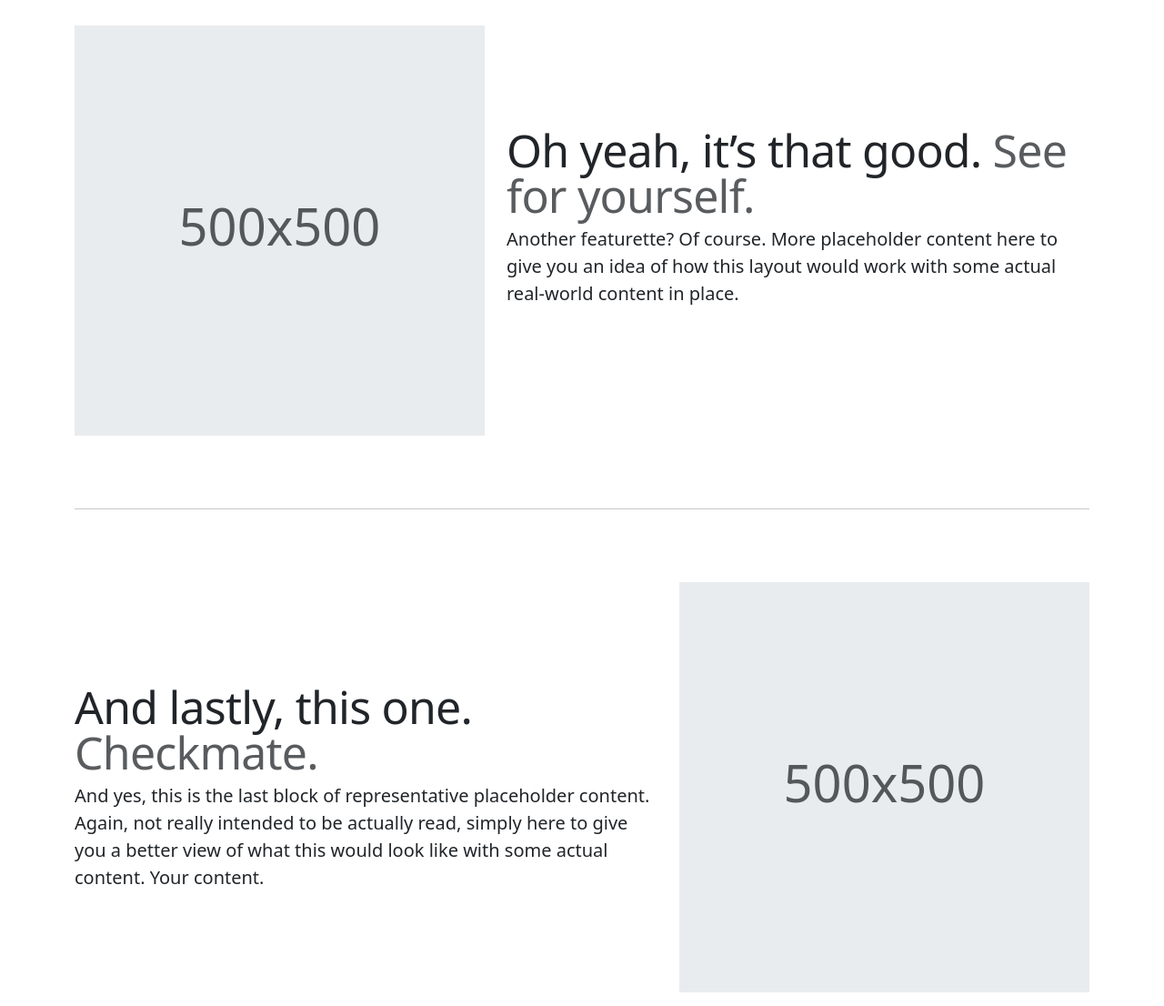
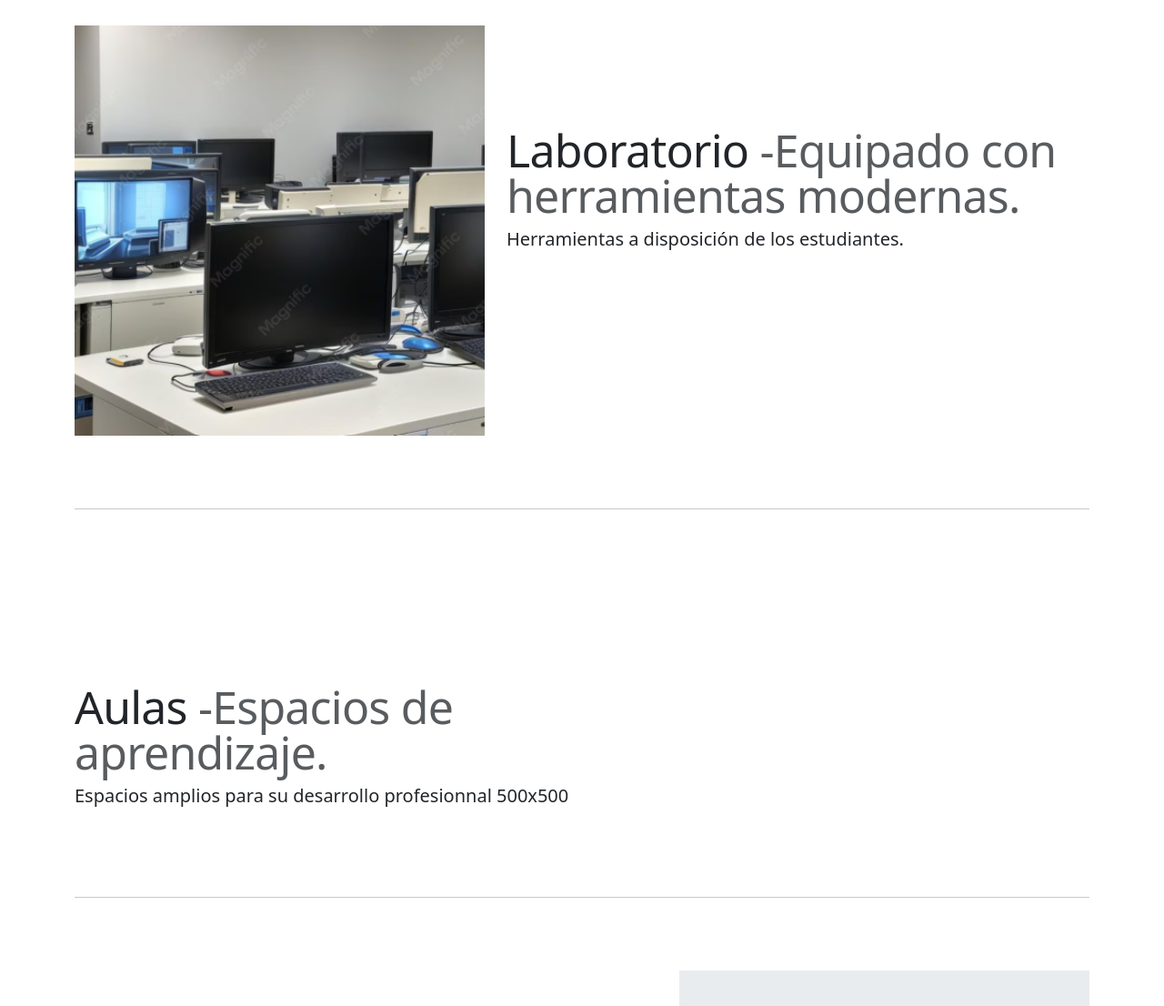
Before and after one commit to juliozuritalopez/COMANDOS-BASICOS, a plain HTML site: page index.html in a window 1280 px wide. Shown: the part 2040-3146 px from the top of the page at 91% size. Drawn offline with Linux system fonts and the light colour scheme.

Commit message:
feat(home): Agrega prestamos de equipo

```diff
--- a/index.html
+++ b/index.html
@@ -481,25 +481,32 @@
         <div class="row featurette">
           <div class="col-md-7 order-md-2">
             <h2 class="featurette-heading fw-normal lh-1">
-              Oh yeah, it’s that good.
-              <span class="text-body-secondary">See for yourself.</span>
+              Laboratorio
+              <span class="text-body-secondary">-Equipado con herramientas modernas.</span>
             </h2>
             <p class="lead">
-              Another featurette? Of course. More placeholder content here to
-              give you an idea of how this layout would work with some actual
-              real-world content in place.
+              Herramientas a disposición de los estudiantes.
             </p>
           </div>
           <div class="col-md-5 order-md-1">
-            <svg
-              aria-label="Placeholder: 500x500"
+            <img
+            src="img/computador.png"
             class="bd-placeholder-img bd-placeholder-img-lg featurette-image img-fluid mx-auto"
+            width="500"
             height="500"
-              preserveAspectRatio="xMidYMid slice"
-              role="img"
-              width="500"
-              xmlns="http://www.w3.org/2000/svg"
-            >
+            alt="Carrera de Robótica"
+            style="object-fit: cover; aspect-ratio: 1 / 1;">
+          </div>
+        </div>
+        <hr class="featurette-divider" />
+        <div class="row featurette">
+          <div class="col-md-7">
+            <h2 class="featurette-heading fw-normal lh-1">
+              Aulas
+              <span class="text-body-secondary">-Espacios de aprendizaje.</span>
+            </h2>
+            <p class="lead">
+              Espacios amplios para su desarrollo profesionnal
               <title>Placeholder</title>
               <rect
                 width="100%"
```
Lines whose indentation alone changed are shown as unchanged.
